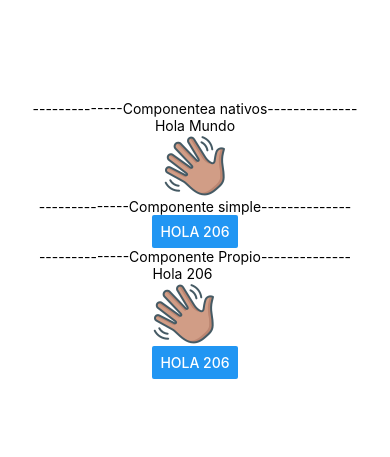
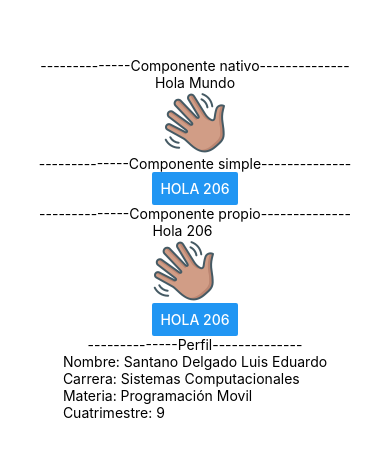
Before and after one commit to LuisEduardoSantanoDelgado/PM206, a React Native app in the folder practica5/miApp2/: screen / in a window 390 px wide. Shown: the part 183-640 px from the top of the page. Built offline with nearby package versions, Linux system fonts and the light colour scheme.

Commit message:
Practica 6 Tarea/Perfil.js

```diff
--- a/practica5/miApp2/App.js
+++ b/practica5/miApp2/App.js
@@ -2,26 +2,32 @@
 
 import { StatusBar } from 'expo-status-bar';
 import { StyleSheet, Text, View, Image } from 'react-native';
-import {Saludo} from './components/Saludo';
-import {Salu2} from './components/Salu2';
+import { Saludo } from './components/Saludo';
+import { Salu2 } from './components/Salu2';
+import { Perfil } from './components/Perfil';
 
 /* Zona 2: Main - Hogar de los componentes */
 
 export default function App() {
   return (
     <View style={styles.container}>
+      <Text>--------------Componente nativo--------------</Text>
 
-      <Text>--------------Componentea nativos--------------</Text>
       <Text>Hola Mundo</Text>
-      <Image source={require('./assets/wave.png')}/>
+
+      <Image
+        source={require('./assets/wave.png')}
+        style={styles.image}
+      />
 
       <Text>--------------Componente simple--------------</Text>
-
       <Saludo />
 
-       <Text>--------------Componente Propio--------------</Text>
+      <Text>--------------Componente propio--------------</Text>
+      <Salu2 />
 
-      <Salu2 />
+      <Text>--------------Perfil--------------</Text>
+      <Perfil />
 
       <StatusBar style="auto" />
     </View>
@@ -37,4 +43,5 @@ const styles = StyleSheet.create({
     alignItems: 'center',
     justifyContent: 'center',
   },
+
 });
--- /dev/null
+++ b/practica5/miApp2/components/Perfil.js
@@ -0,0 +1,12 @@
+import { Text, View } from 'react-native';
+
+export const Perfil = () => {
+  return (
+    <View>
+      <Text>Nombre: Santano Delgado Luis Eduardo</Text>
+      <Text>Carrera: Sistemas Computacionales</Text>
+      <Text>Materia: Programación Movil</Text>
+      <Text>Cuatrimestre: 9</Text>
+    </View>
+  );
+};
```
